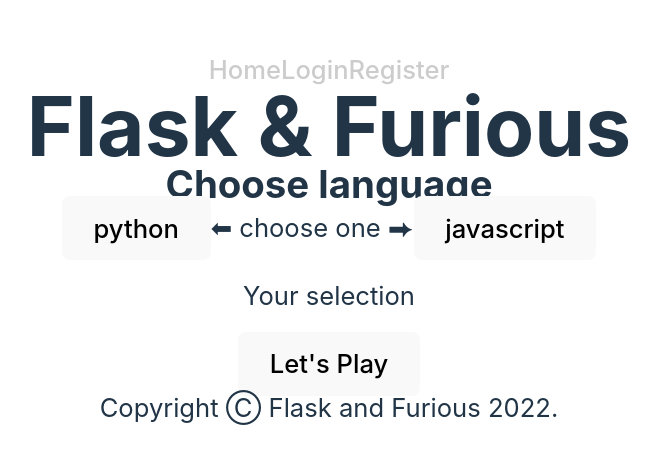
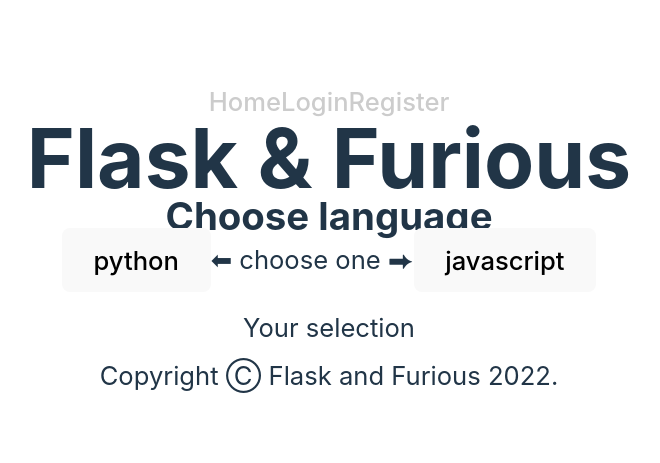
Before and after one commit to Flask-and-Furious/client_side, a React (Vite) app: page /language in a window 1280 px wide. Shown: the part 161-624 px from the top of the page, without its empty margins (311-971 px from the left). Built offline with nearby package versions, Linux system fonts and the light colour scheme.

Commit message:
use useContext to render let's play btn... ...based on if a language was selected

```diff
--- a/src/pages/Language/index.jsx
+++ b/src/pages/Language/index.jsx
@@ -47,7 +47,9 @@ function LanguagePage() {
           <p>Your selection {codeLanguage}</p>
           <br></br>
 
-          <button onClick={HandlerOne}>Let's Play</button>
+          {codeLanguage ? (
+            <button onClick={HandlerOne}>Let's Play</button>
+          ) : null}
         </div>
       </div>
     </>
```
